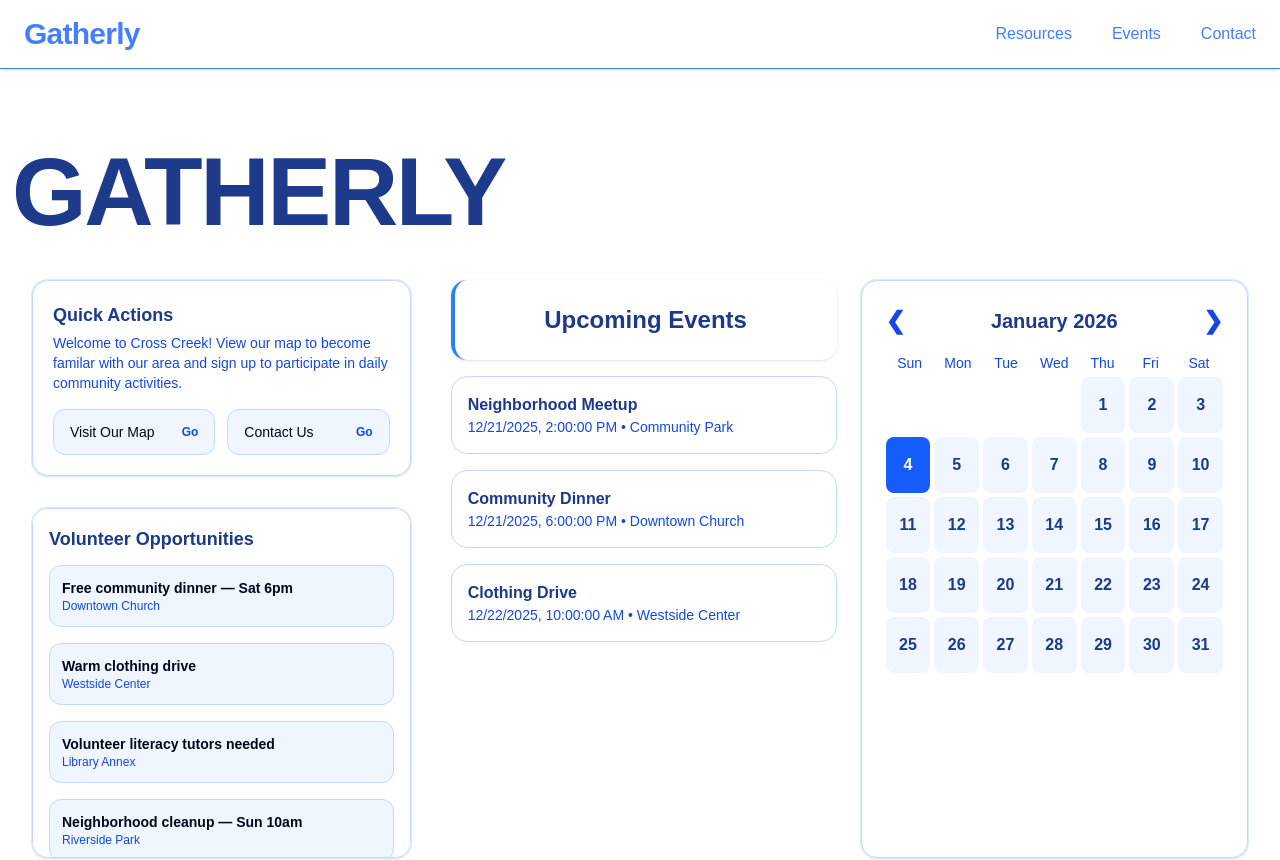
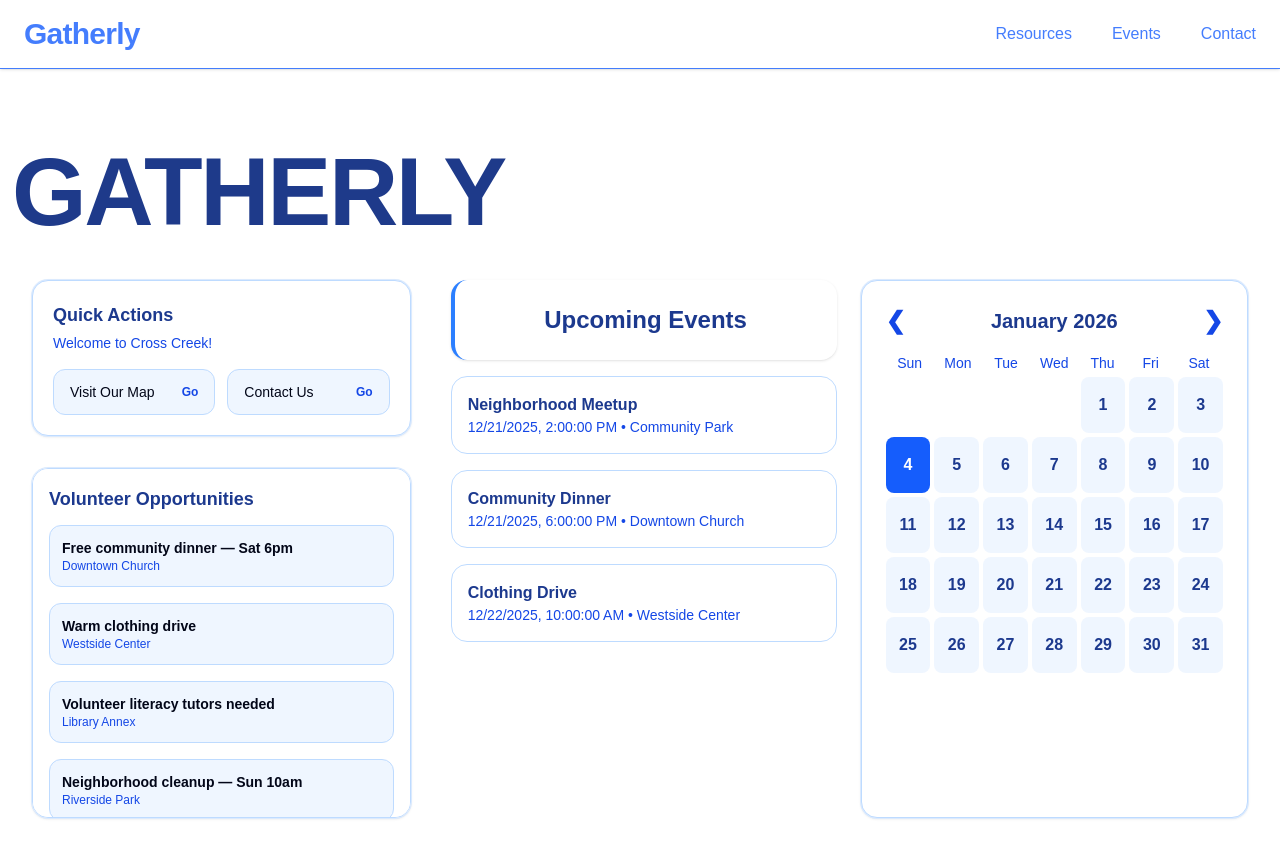
Before and after one commit to TSA-Group/tsa_group_starter, a Next.js app: page / in a window 1280 px wide. Shown: the top 860 px of the page. Built offline with nearby package versions, Linux system fonts and the light colour scheme.

Commit message:
Update page.tsx

```diff
--- a/app/page.tsx
+++ b/app/page.tsx
@@ -56,7 +56,7 @@ function QuickActions() {
           Quick Actions
         </h3>
         <p className="text-sm text-blue-700">
-          Welcome to Cross Creek! View our map to become familar with our area and sign up to participate in daily community activities.
+               Welcome to Cross Creek!
         </p>
 
         <div className="mt-4 grid grid-cols-1 sm:grid-cols-2 gap-3">
```
